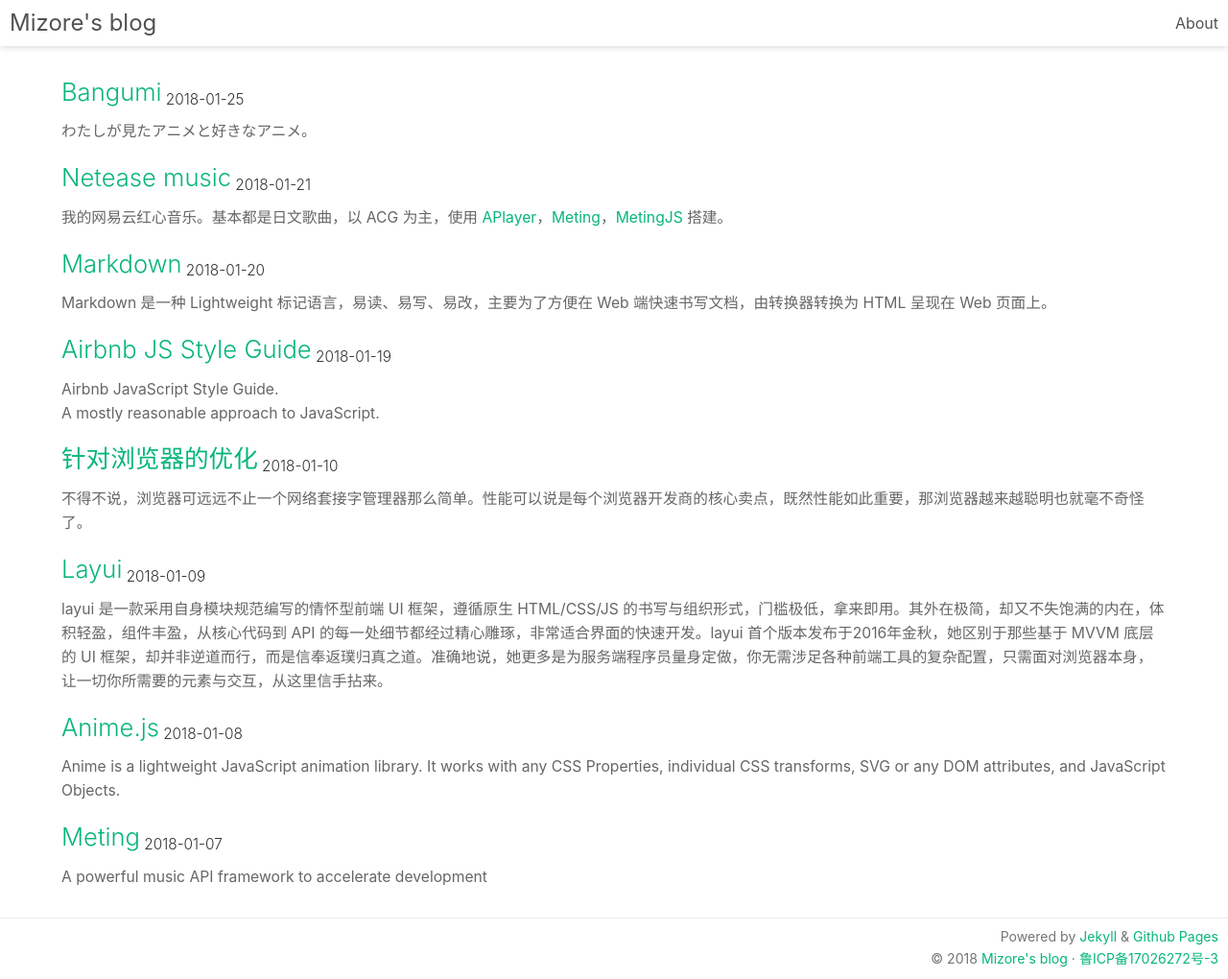
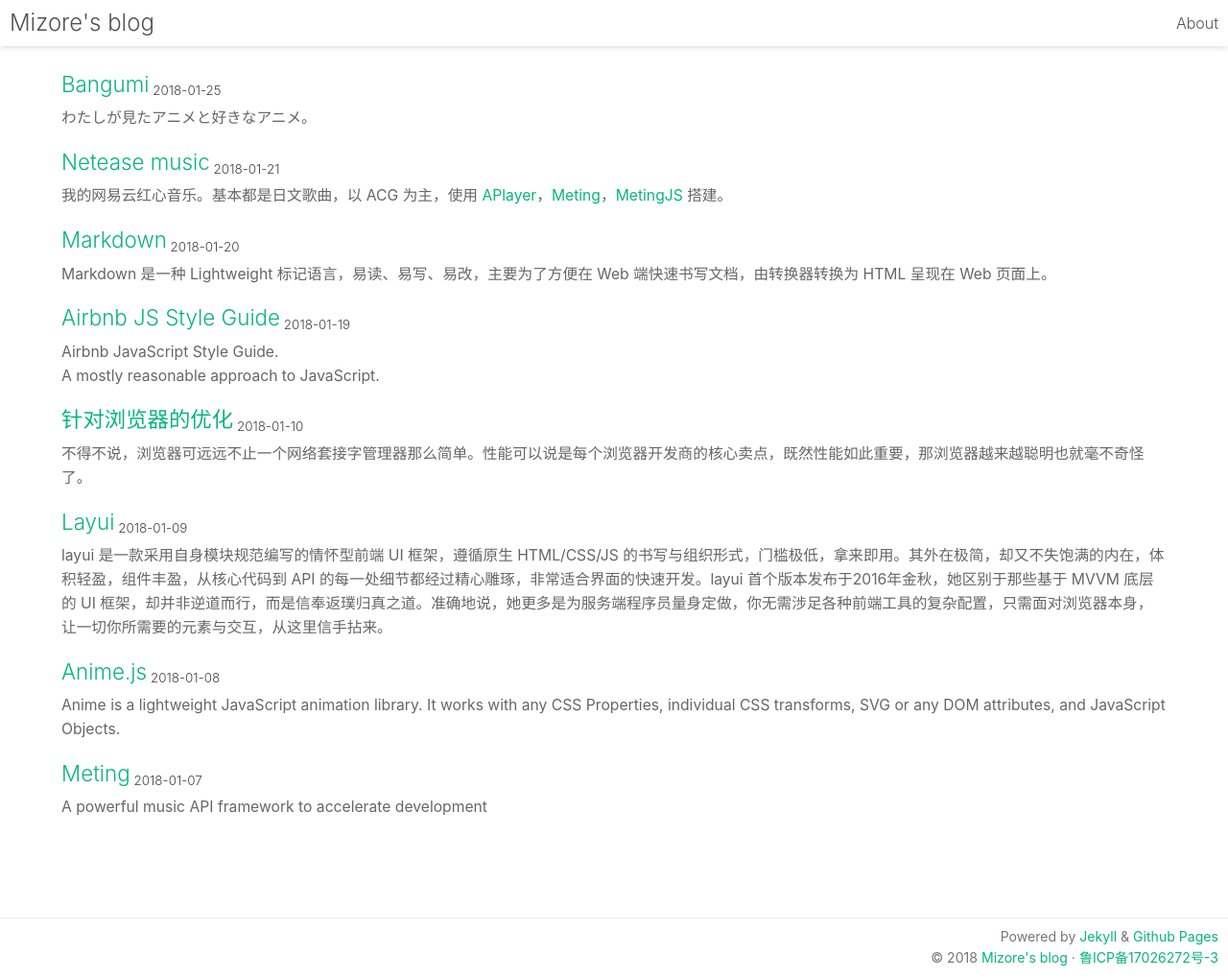
Before and after one commit to 0wQ/0wQ.github.io, a Jekyll site: the page built from index.html, in a window 1280 px wide and 1020 px high. Shown: the whole window at 96% size. Built offline with Jekyll 4.4.1, drawn with Linux system fonts in a browser that asks for light colours; the list of posts is cut into pages by our own code.

Commit message:
blablabla

```diff
--- a/index.html
+++ b/index.html
@@ -5,7 +5,7 @@
 ---
 
 {%- for post in paginator.posts -%}
-  <h2 class="post"><a href="{{ post.url }}">{{ post.title }}</a><sub> {{ post.date | date: "%Y-%m-%d" }}</sub></h2>
+  <h3 class="post"><a href="{{ post.url }}">{{ post.title }}</a><sub> {{ post.date | date: "%Y-%m-%d" }}</sub></h3>
   {{ post.excerpt | markdownify }}
 {%- endfor -%}
 
--- a/src/style.css
+++ b/src/style.css
@@ -75,7 +75,7 @@
   margin: .2em 0 1em;
 }
 
-h1,h2,h3,h4,h5,h6,.title,.post {
+h1,h2,h3,h4,h5,h6,header,.title,.post {
   font-weight: 300;
 }
 
```
